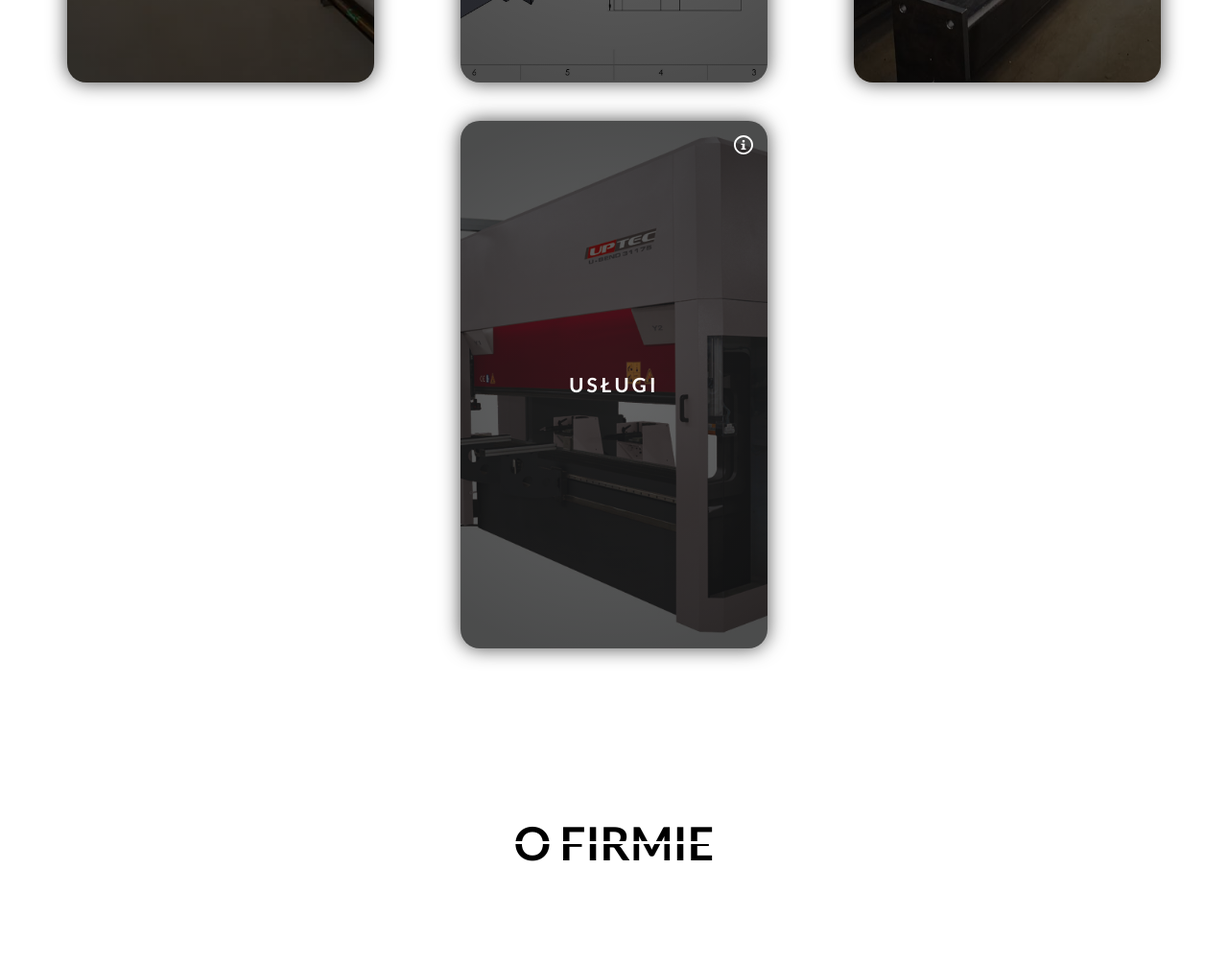
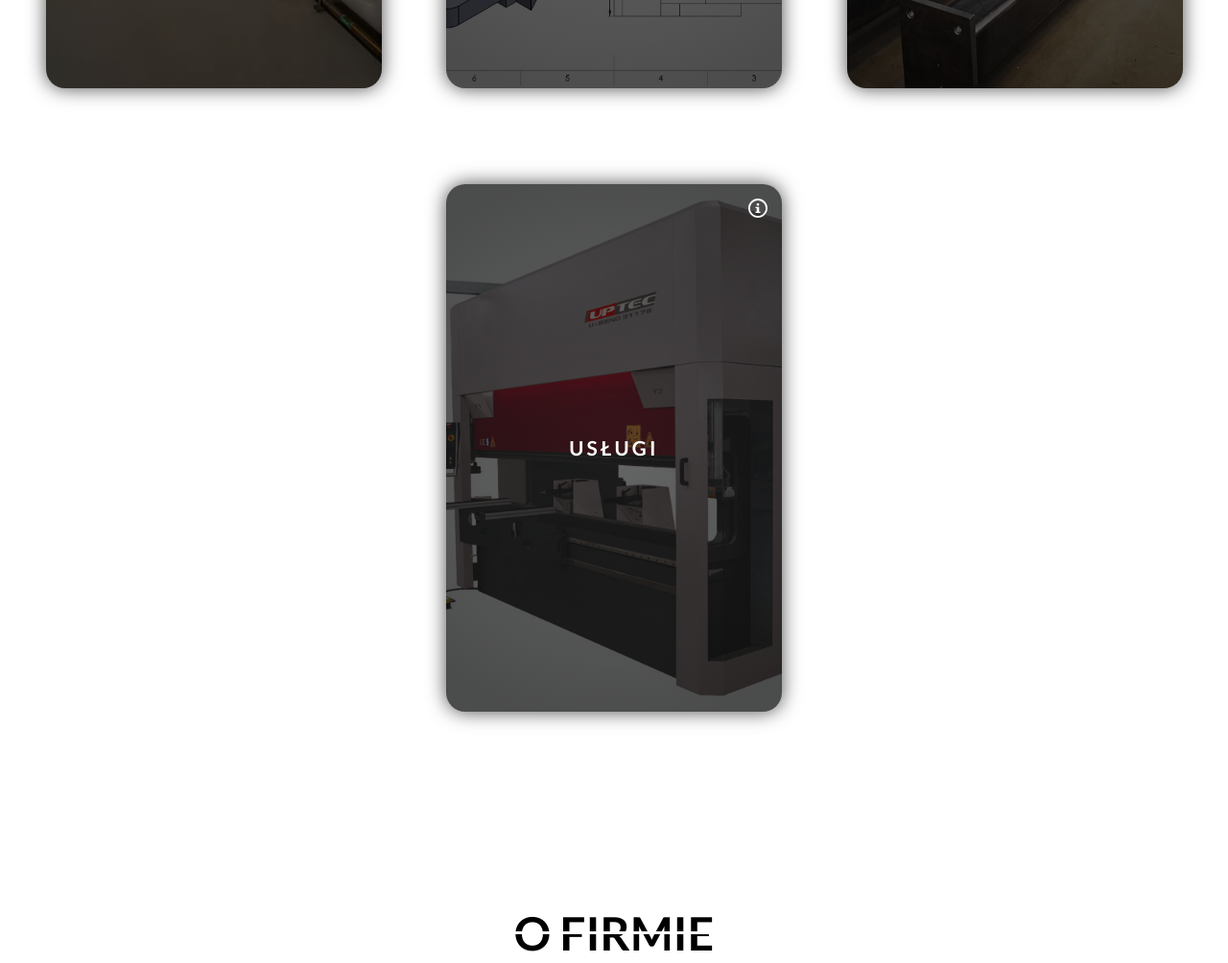
Before and after one commit to hubertpamula/RIB, a plain HTML site: page index.html in a window 1280 px wide. Shown: the part 1520-2524 px from the top of the page at 96% size. Drawn offline with Linux system fonts and the light colour scheme.

Commit message:
upgrade x2

```diff
--- a/style.css
+++ b/style.css
@@ -74,7 +74,7 @@ html {
   align-items: center;
   justify-content: center;
   /* padding: 30px 10px; */
-  height: clamp(70px, 7vw + 2rem, 10vh);
+  height: clamp(50px, 7vw + 2rem, 10vh);
   width: 100%;
   backdrop-filter: blur(3px);
   background-color: rgba(255, 255, 255, 0.8);
@@ -91,7 +91,7 @@ html {
 }
 .header__logo {
   /* width: 70px; */
-  width: clamp(80px, 7vw + 2rem, 15vh);
+  width: clamp(80px, 8vw + 3rem, 15vh);
 }
 .header__burger {
   /* border: 1px solid black; */
@@ -207,8 +207,8 @@ h2 {
   width: 100%;
   text-transform: uppercase;
   text-align: center;
-  margin-bottom: 7vw;
-  margin-top: 7vw;
+  margin-top: 8vw;
+  margin-bottom: 8vw;
 }
 h2::after{
   content: " ";
@@ -223,7 +223,7 @@ h2::after{
   display: flex;
   justify-content: center;
   flex-wrap: wrap;
-  margin: 5vw;
+  margin-inline: 5vw;
 }
 .about__description {
   text-align: center;
@@ -241,14 +241,16 @@ h2::after{
   flex-wrap: wrap;
   justify-content:space-evenly;
 }
+
 .services {
-  min-width: 320px;
+  /* min-width: 300px; */
+  width: clamp(350px, 1vw + 2rem, 300px);
   min-height: 550px;
-  margin:20px;
+  margin-inline: 20px;
+  margin-bottom: 100px;
   border-radius: 20px;
   box-shadow: 0px 0px 20px 0px rgba(0, 0, 0, 0.7);
   background-color: #dcdee0;
-  /* background-attachment: fixed; */
   background-position: center;
   background-repeat: no-repeat;
   background-size: cover;
@@ -263,6 +265,7 @@ h2::after{
   position: relative;
   padding: 0;
   overflow: hidden;
+  z-index: 0;
 
 }
 .services:hover .services__description{
@@ -281,15 +284,16 @@ transform: translateY(-110%);
 
   transition: transform 0.5s ease;
   transform: translateY(310%);
-  opacity: 50%;
+  right:0;
+  opacity: 70%;
   text-align: end;
   width: 320px;
-  font-size: 1em;
+  font-size: 0.8rem;
   line-height: 1rem;
   letter-spacing: 0.3rem;
-  font-weight: 300;
+  font-weight: 400;
   padding: 20px;
-  color: rgb(251, 255, 0);
+  color: rgb(255, 255, 255);
   border-bottom-left-radius: 20px ;
   border-bottom-right-radius: 20px ;
   /* -webkit-transform: translateY(210%); */
--- a/vanilla-tilt.js
+++ b/vanilla-tilt.js
@@ -428,7 +428,7 @@ class VanillaTilt {
       transition: false,
       axis: null,
       glare: true,
-      "max-glare": 0.1,
+      "max-glare": 0.2,
       "glare-prerender": false,
       "full-page-listening": false,
       "mouse-event-element": null,
```
